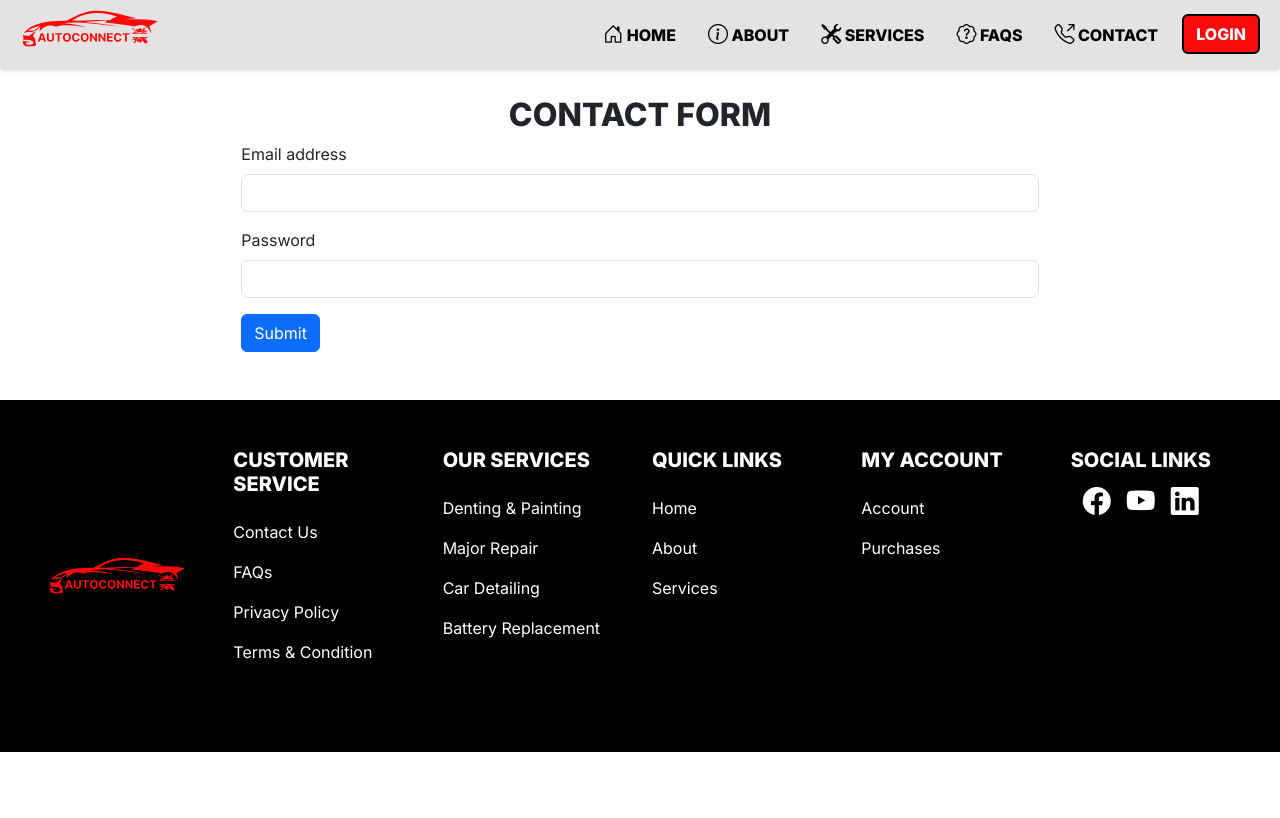
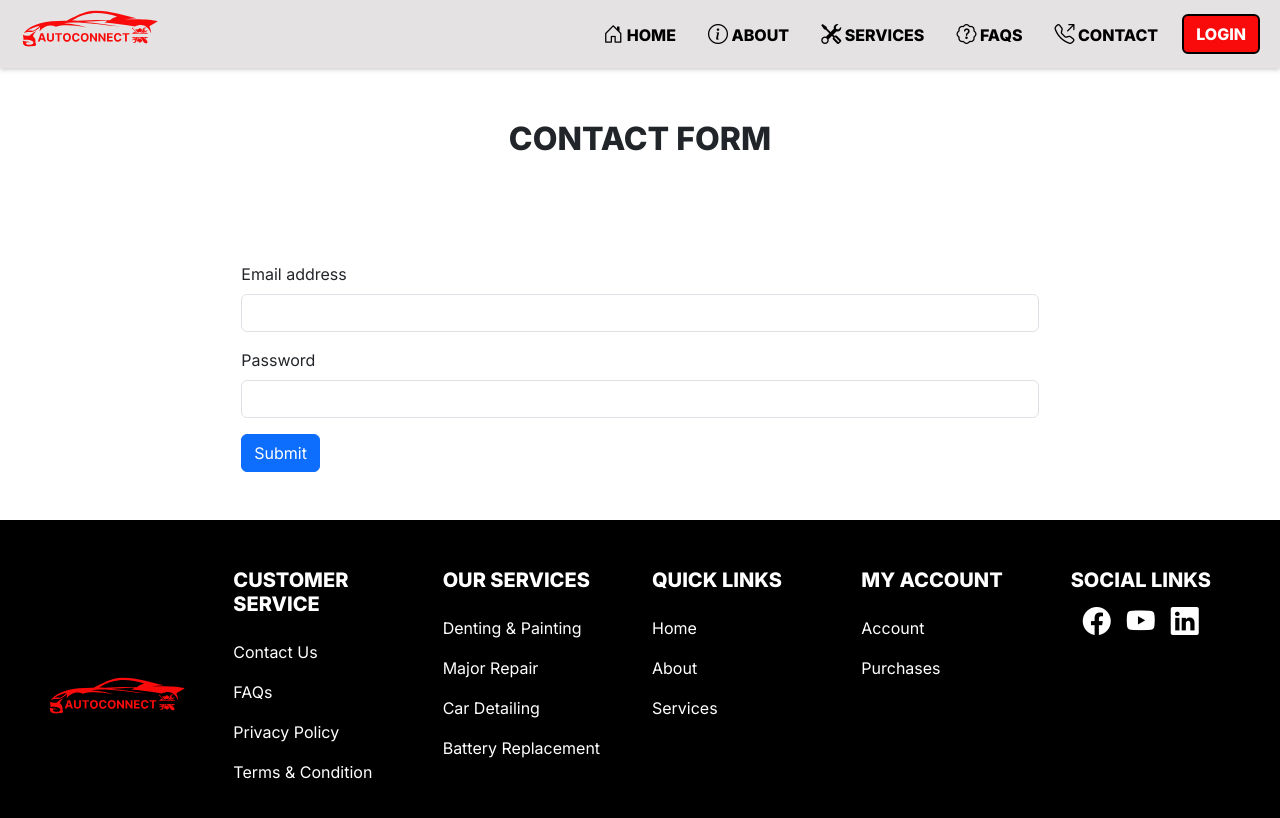
Before and after one commit to jaspherbagor/AutoConnect, a React (Create React App) app in the folder front-end/: page /contact in a window 1280 px wide. Shown: the top 818 px of the page. Built offline with nearby package versions, Linux system fonts and the light colour scheme.

Commit message:
added a contact heading section

```diff
--- a/front-end/src/components/pages/client/contact.jsx
+++ b/front-end/src/components/pages/client/contact.jsx
@@ -6,9 +6,10 @@ const Contact = () => {
   return (
     <div>
       <ClientNavbar />
-
+      <section className="contact-heading container-fluid px-md-4 px-sm-4 px-3 py-5">
+        <h2 className="fw-bolder text-center pt-5 mt-4">CONTACT FORM</h2>
+      </section>
       <section className="contact-section container-fluid px-md-4 px-sm-4 px-3 py-5">
-        <h2 className="text-center pt-5 fw-bolder">CONTACT FORM</h2>
         <div className="container col-8 text-start">
           <form>
             <div className="mb-3">
```
